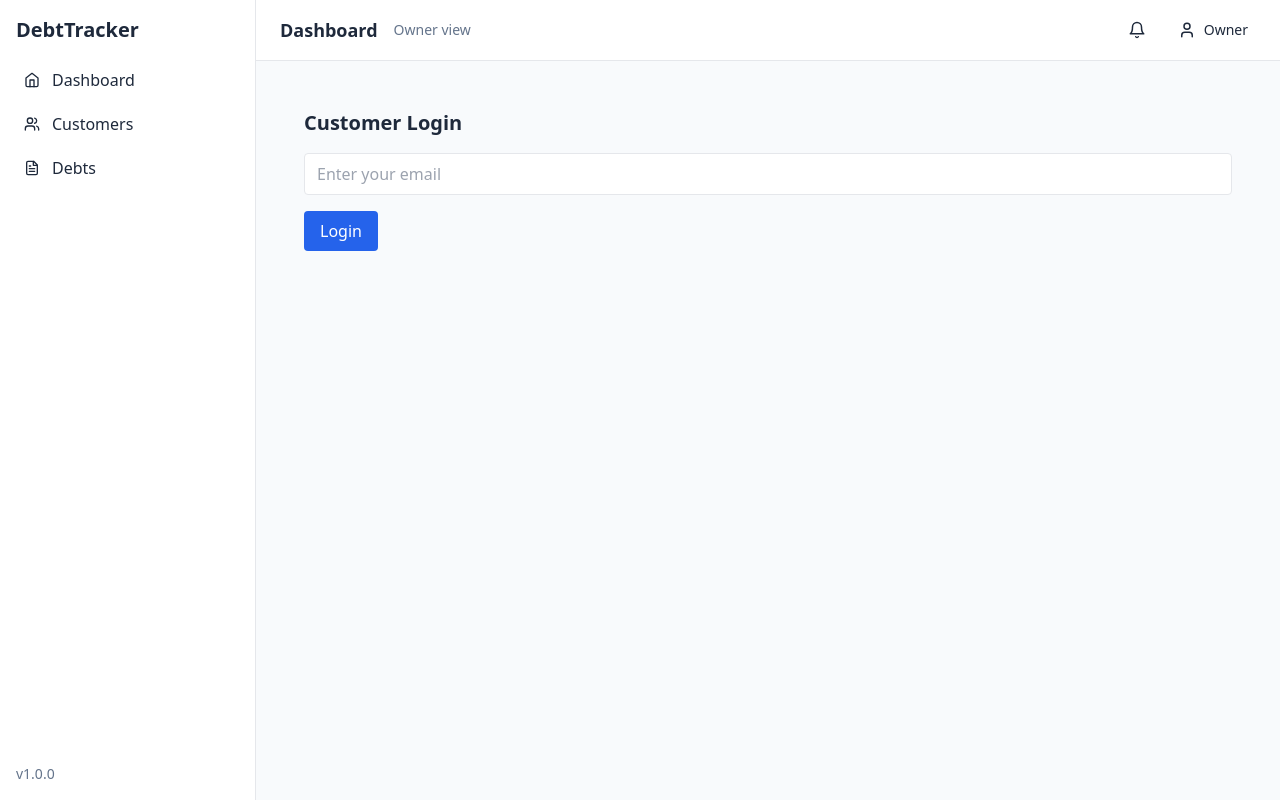
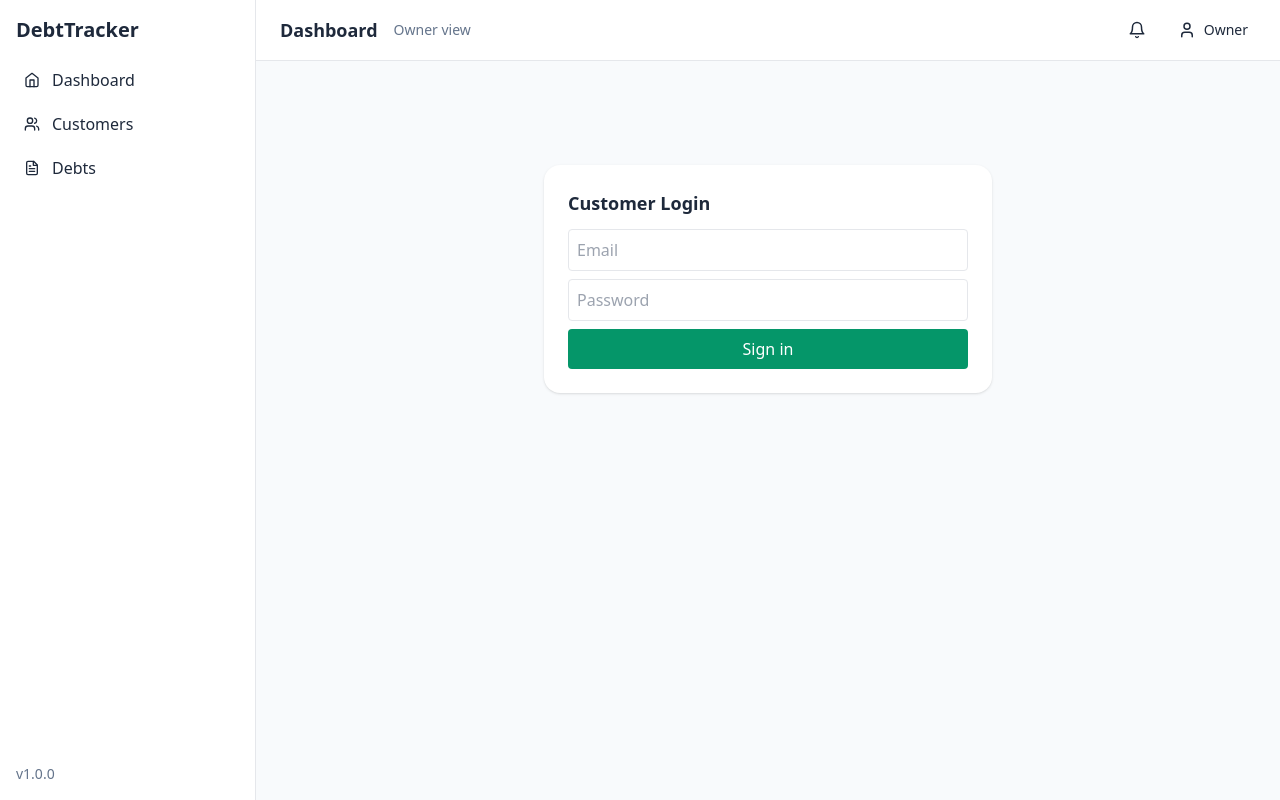
Before and after one commit to venkatakrishna21/INTEREST, a Next.js app: page /owner/login in a window 1280 px wide. Built offline with nearby package versions, Linux system fonts and the light colour scheme; what @supabase/auth-helpers-nextjs would draw is missing.

Commit message:
Update page.tsx

```diff
--- a/src/app/owner/login/page.tsx
+++ b/src/app/owner/login/page.tsx
@@ -1,44 +1,57 @@
-"use client";
+'use client';
+import React, { useState } from 'react';
+import { supabaseBrowser } from '@/lib/supabaseClient';
 
+export default function CustomerLogin() {
+  const [email, setEmail] = useState('');
+  const [password, setPassword] = useState('');
+  const [msg, setMsg] = useState('');
 
-import { useState } from "react";
-import { supabaseBrowser } from "../../../lib/supabaseClient";
+  const onLogin = async () => {
+    setMsg('');
+    try {
+      const { data, error } = await supabaseBrowser.auth.signInWithPassword({
+        email,
+        password,
+      });
 
-export default function CustomerLoginPage() {
-  const [email, setEmail] = useState("");
-  const [message, setMessage] = useState("");
+      if (error) {
+        setMsg(error.message);
+        return;
+      }
 
-  const handleLogin = async (e: React.FormEvent) => {
-    e.preventDefault();
-
-    const { error } = await supabaseBrowser.auth.signInWithOtp({ email });
-    if (error) {
-      setMessage("Login failed: " + error.message);
-    } else {
-      setMessage("Check your email for login link!");
+      // Redirect after successful login
+      window.location.href = '/dashboard/customer';
+    } catch (err: any) {
+      setMsg(err.message || 'Something went wrong');
     }
   };
 
   return (
-    <div className="p-6">
-      <h1 className="text-xl font-bold mb-4">Customer Login</h1>
-      <form onSubmit={handleLogin} className="space-y-4">
+    <div className="max-w-md mx-auto mt-20">
+      <div className="bg-white p-6 rounded-2xl shadow">
+        <h2 className="text-lg font-semibold mb-3">Customer Login</h2>
         <input
-          type="email"
-          placeholder="Enter your email"
+          className="w-full border rounded p-2 mb-2"
+          placeholder="Email"
           value={email}
-          onChange={(e) => setEmail(e.target.value)}
-          className="border px-3 py-2 rounded w-full"
-          required
+          onChange={e => setEmail(e.target.value)}
+        />
+        <input
+          className="w-full border rounded p-2 mb-2"
+          placeholder="Password"
+          type="password"
+          value={password}
+          onChange={e => setPassword(e.target.value)}
         />
         <button
-          type="submit"
-          className="bg-blue-600 text-white px-4 py-2 rounded"
+          className="w-full bg-emerald-600 text-white p-2 rounded"
+          onClick={onLogin}
         >
-          Login
+          Sign in
         </button>
-      </form>
-      {message && <p className="mt-4">{message}</p>}
+        {msg && <div className="text-sm text-red-600 mt-2">{msg}</div>}
+      </div>
     </div>
   );
 }
```
